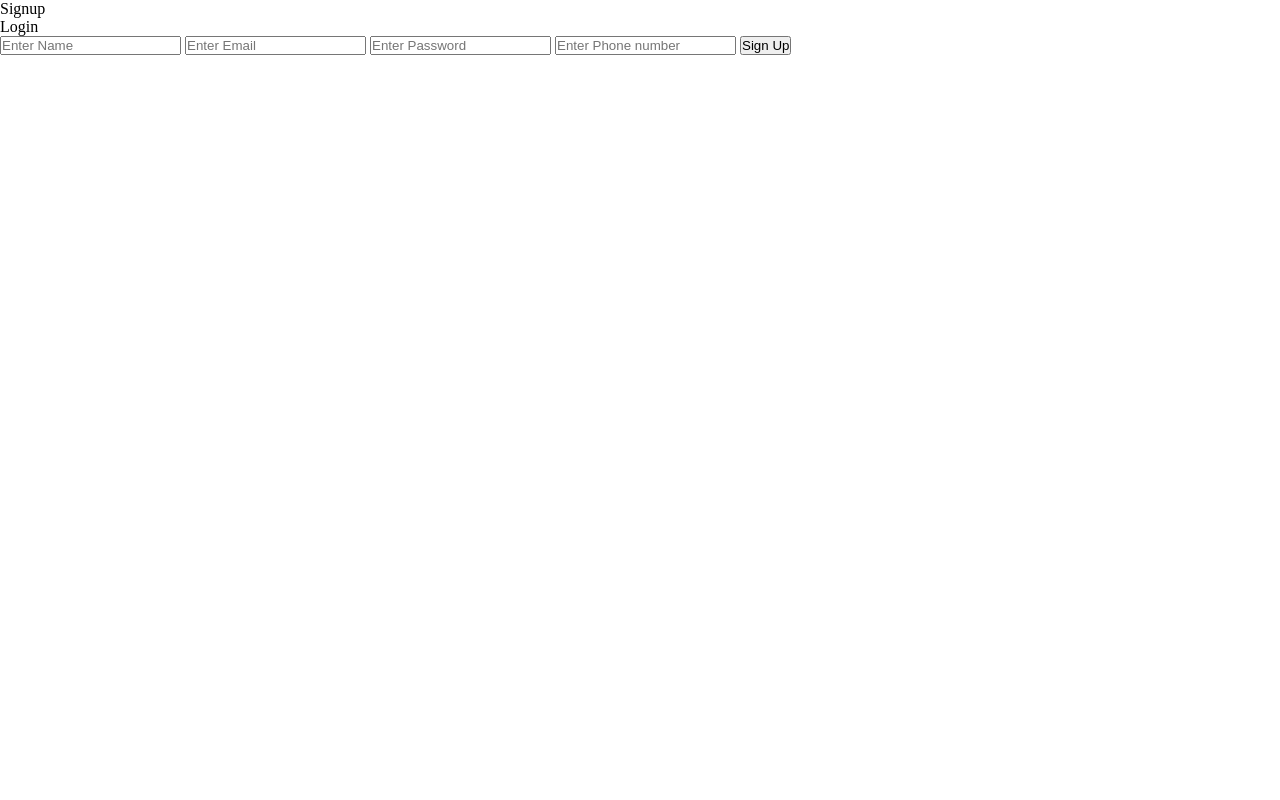
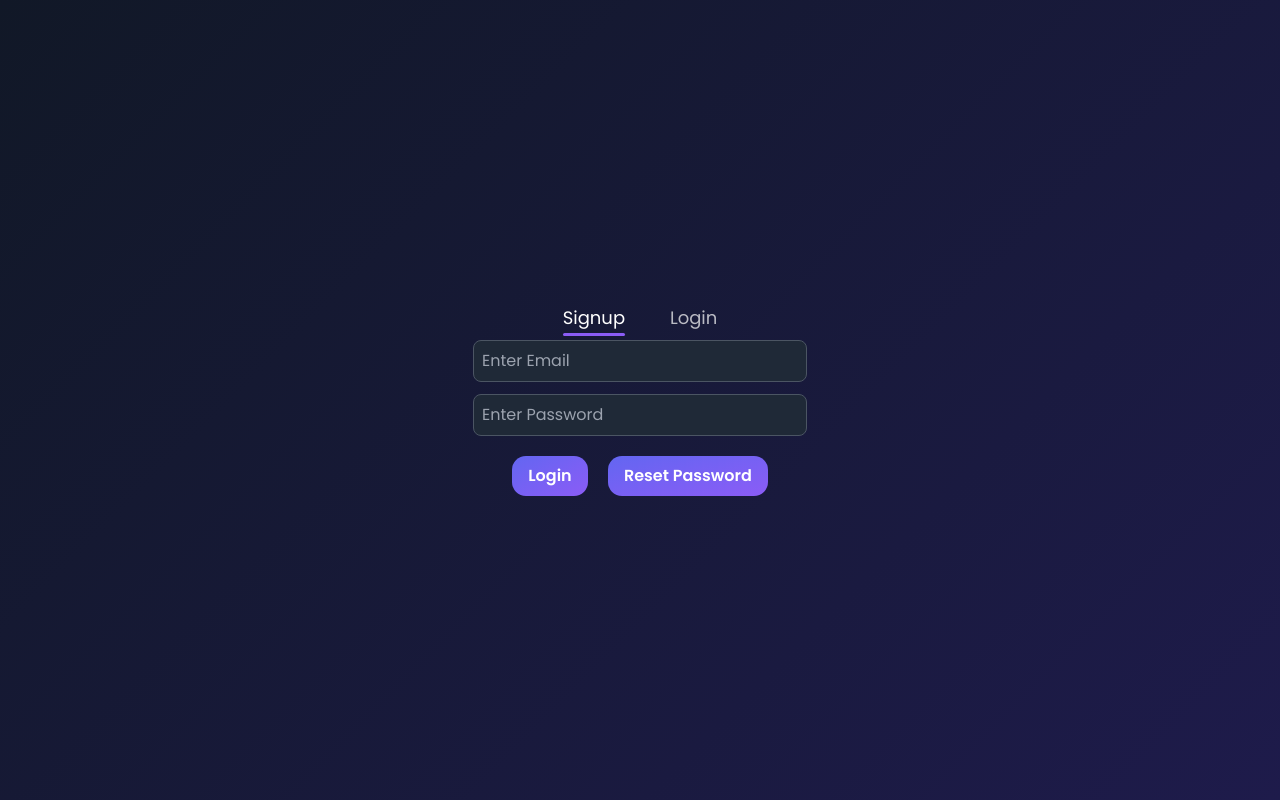
Before and after one commit to g4urav1/ToDo, a website: page index.html in a window 1280 px wide. Drawn offline with nearby package versions, Linux system fonts and the light colour scheme.

Commit message:
added some basic styling

```diff
--- a/database/users.json
+++ b/database/users.json
@@ -36,6 +36,10 @@
       {
         "id": "GO 703",
         "Task": "Go to gym"
+      },
+      {
+        "id": "NEW237",
+        "Task": "New Task"
       }
     ]
   }
--- a/index.html
+++ b/index.html
@@ -6,25 +6,54 @@
     <meta name="viewport" content="width=device-width, initial-scale=1.0">
     <title>Task</title>
     <link rel="stylesheet" href="style.css">
+    <script src="https://cdn.tailwindcss.com"></script>
+</head>
 </head>
 
 <body>
 
 
 
-    <main id="container">
-        <ul>
-            <li>Signup</li>
-            <li>Login</li>
+    <main id="container" class="w-1/2 h-screen mx-auto flex flex-col justify-center  items-center ">
+        <ul class="text-white/70 space-x-10 text-lg m-2">
+            <span class="active">Signup</span>
+            <span>Login</span>
         </ul>
-        <div id="signup">
-            <input type="text" placeholder="Enter Name" id="name">
-            <input type="text" placeholder="Enter Email" id="mail">
-            <input type="password" placeholder="Enter Password" id="pass">
-            <input type="text" placeholder="Enter Phone number" id="phone">
-            <button id="signup">Sign Up</button>
+        <div id="signup" class="space-y-3 hidden  flex-col justify-center  items-center ">
+            <input class="block border border-gray-600 rounded-lg p-2 text-white" type="text" placeholder="Enter Name"
+                id="name">
+            <input class="block border border-gray-600 rounded-lg p-2 text-white" type="text" placeholder="Enter Email"
+                id="mail">
+
+            <input class="block border border-gray-600 rounded-lg p-2 text-white" type="password"
+                placeholder="Enter Password" id="pass">
+
+
+            <input class="block border border-gray-600 rounded-lg p-2 text-white" type="text"
+                placeholder="Enter Phone number" id="phone">
+            <button
+                class="px-4 py-2 m-2 border-none rounded-[14px] bg-gradient-to-br from-indigo-500 to-violet-500 text-white text-[16px] font-semibold cursor-pointer transition-all duration-300 hover:-translate-y-[2px] hover:shadow-[0_10px_20px_rgba(99,102,241,0.4)]">
+                Sign Up
+            </button>
         </div>
-        <div id="login">
+
+
+        <div id="login" class="space-y-3 flex flex-col justify-center  items-center">
+
+            <input class="block border border-gray-600 rounded-lg p-2 text-white" type="text" placeholder="Enter Email"
+                id="mail">
+
+            <input class="block border border-gray-600 rounded-lg p-2 text-white" type="password"
+                placeholder="Enter Password" id="pass">
+                <div>
+            <button
+                class="px-4 py-2 m-2 border-none rounded-[14px] bg-gradient-to-br from-indigo-500 to-violet-500 text-white text-[16px] font-semibold cursor-pointer transition-all duration-300 hover:-translate-y-[2px] hover:shadow-[0_10px_20px_rgba(99,102,241,0.4)]">
+                Login
+            </button>
+            <button
+                class="px-4 py-2 m-2 border-none rounded-[14px] bg-gradient-to-br from-indigo-500 to-violet-500 text-white text-[16px] font-semibold cursor-pointer transition-all duration-300 hover:-translate-y-[2px] hover:shadow-[0_10px_20px_rgba(99,102,241,0.4)]">
+                Reset Password
+            </button></div>
 
         </div>
     </main>
--- a/style.css
+++ b/style.css
@@ -1,5 +1,78 @@
-* {
-    margin: 0;
-    padding: 0;
-    box-sizing: border-box;
+@import url('https://fonts.googleapis.com/css2?family=Poppins:ital,wght@0,100;0,200;0,300;0,400;0,500;0,600;0,700;0,800;0,900;1,100;1,200;1,300;1,400;1,500;1,600;1,700;1,800;1,900&display=swap');
+
+*{
+    margin: 0;padding: 0;box-sizing: border-box;
 }
+
+body{
+    background: linear-gradient(135deg,#111827,#1e1b4b);
+    font-family: 'Poppins', sans-serif;
+}
+
+.container{
+    background: rgba(255,255,255,0.05);
+    backdrop-filter: blur(12px);
+
+    border: 1px solid rgba(255,255,255,0.08);
+
+    border-radius: 20px;
+    padding: 40px;
+}
+
+input{
+    width: 100%;
+    padding: 14px;
+
+    background: #1f2937;
+    border: 1px solid rgba(255,255,255,0.08);
+
+    border-radius: 12px;
+
+    color: white;
+    outline: none;
+
+    transition: 0.3s;
+}
+
+input::placeholder{
+    color: #9ca3af;
+}
+
+input:focus{
+    border-color: #8b5cf6;
+    box-shadow: 0 0 10px rgba(139,92,246,0.3);
+}
+
+input:-webkit-autofill,
+    input:-webkit-autofill:hover,
+    input:-webkit-autofill:focus,
+    input:-webkit-autofill:active{
+    -webkit-box-shadow: 0 0 0 30px #393d3f00 inset !important;
+    -webkit-text-fill-color: white !important;
+    transition: background-color 5000s ease-in-out 0s;
+    }
+
+.tabs span{
+    color: #9ca3af;
+    font-size: 28px;
+    cursor: pointer;
+}
+
+.active{
+    color: white;
+    position: relative;
+}
+
+ .active::after{
+    content: '';
+
+    position: absolute;
+    left: 0;
+    bottom: -6px;
+
+    width: 100%;
+    height: 3px;
+
+    background: #8b5cf6;
+    border-radius: 10px;
+}
```
